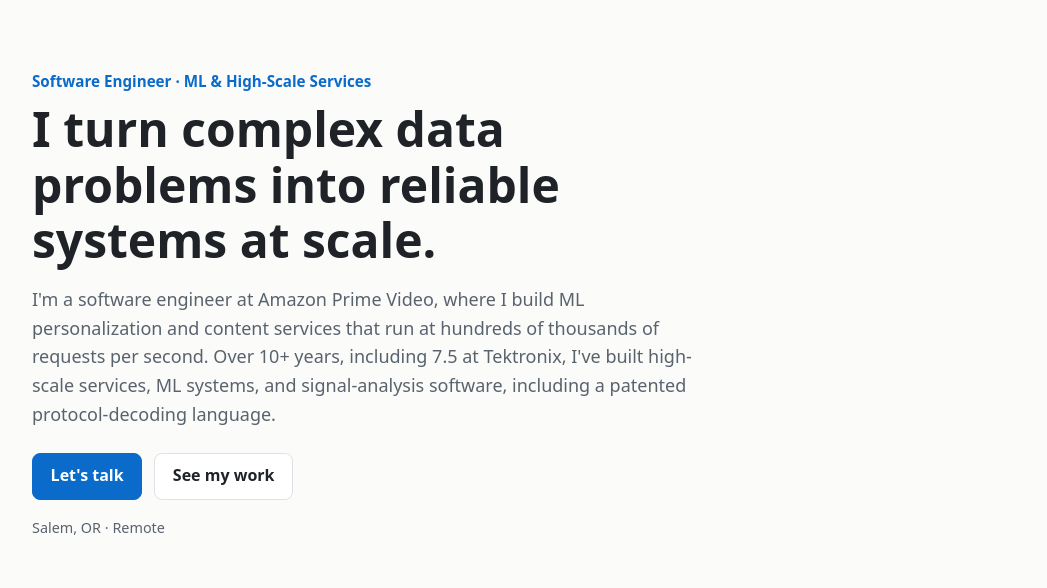
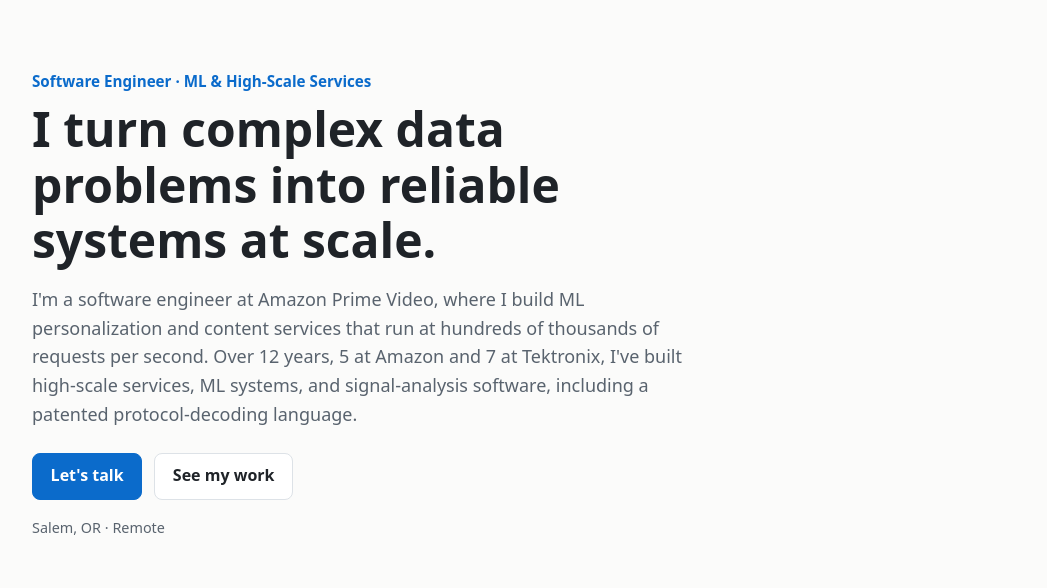
Before and after one commit to ericanderson231/ericanderson231.github.io, a plain HTML site: page index.html in a window 1280 px wide. Shown: the part 60-648 px from the top of the page, without its empty margins (116-1163 px from the left). Drawn offline with Linux system fonts and the light colour scheme.

Commit message:
Update years of experience in hero

```diff
--- a/index.html
+++ b/index.html
@@ -26,8 +26,8 @@
       <h1>I turn complex data problems into reliable systems at scale.</h1>
       <p class="lead">
         I'm a software engineer at Amazon Prime Video, where I build ML personalization and
-        content services that run at hundreds of thousands of requests per second. Over 10+ years,
-        including 7.5 at Tektronix, I've built high-scale services, ML systems, and signal-analysis
+        content services that run at hundreds of thousands of requests per second. Over 12 years,
+        5 at Amazon and 7 at Tektronix, I've built high-scale services, ML systems, and signal-analysis
         software, including a patented protocol-decoding language.
       </p>
       <div class="actions">
```
